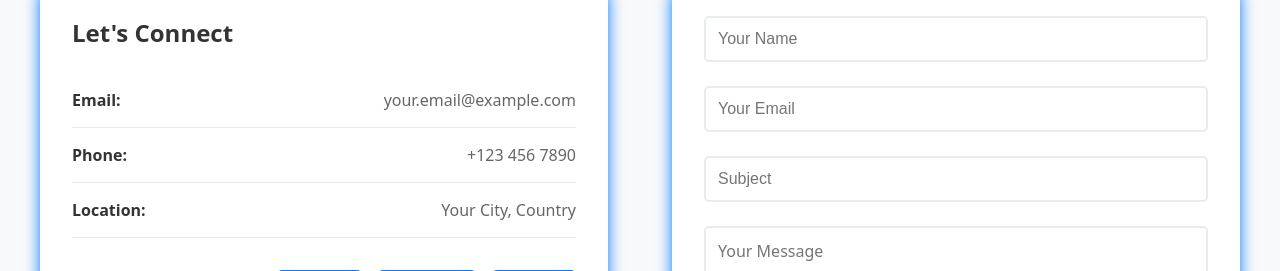
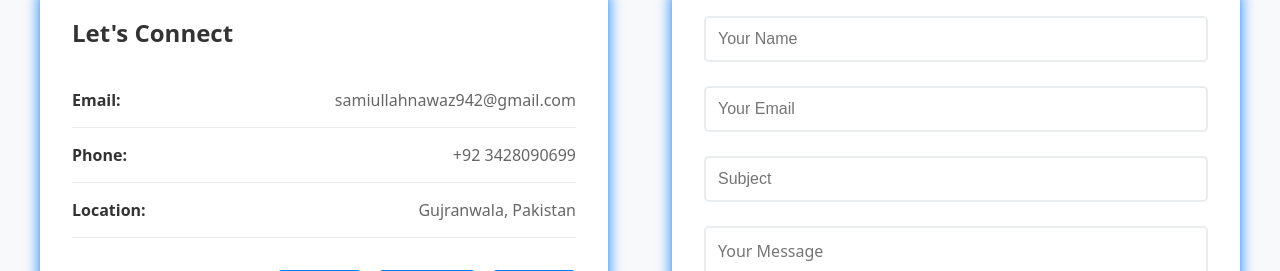
Before and after one commit to webRace-Sami/SamiPortfolio, a React app in the folder frontend/: page / in a window 1280 px wide. Shown: the part 4729-5000 px from the top of the page. Built offline with nearby package versions, Linux system fonts and the light colour scheme; the HTML template or start-up script is replaced by a standard one.

Commit message:
Let's Connect Form

```diff
--- a/frontend/src/components/Contact.tsx
+++ b/frontend/src/components/Contact.tsx
@@ -71,15 +71,15 @@ function Contact() {
             <h3>Let's Connect</h3>
             <div className="contact-item">
               <strong>Email:</strong>
-              <span>your.email@example.com</span>
+              <span>samiullahnawaz942@gmail.com</span>
             </div>
             <div className="contact-item">
               <strong>Phone:</strong>
-              <span>+123 456 7890</span>
+              <span>+92 3428090699</span>
             </div>
             <div className="contact-item">
               <strong>Location:</strong>
-              <span>Your City, Country</span>
+              <span>Gujranwala, Pakistan</span>
             </div>
 
             <div className="social-links">
```
